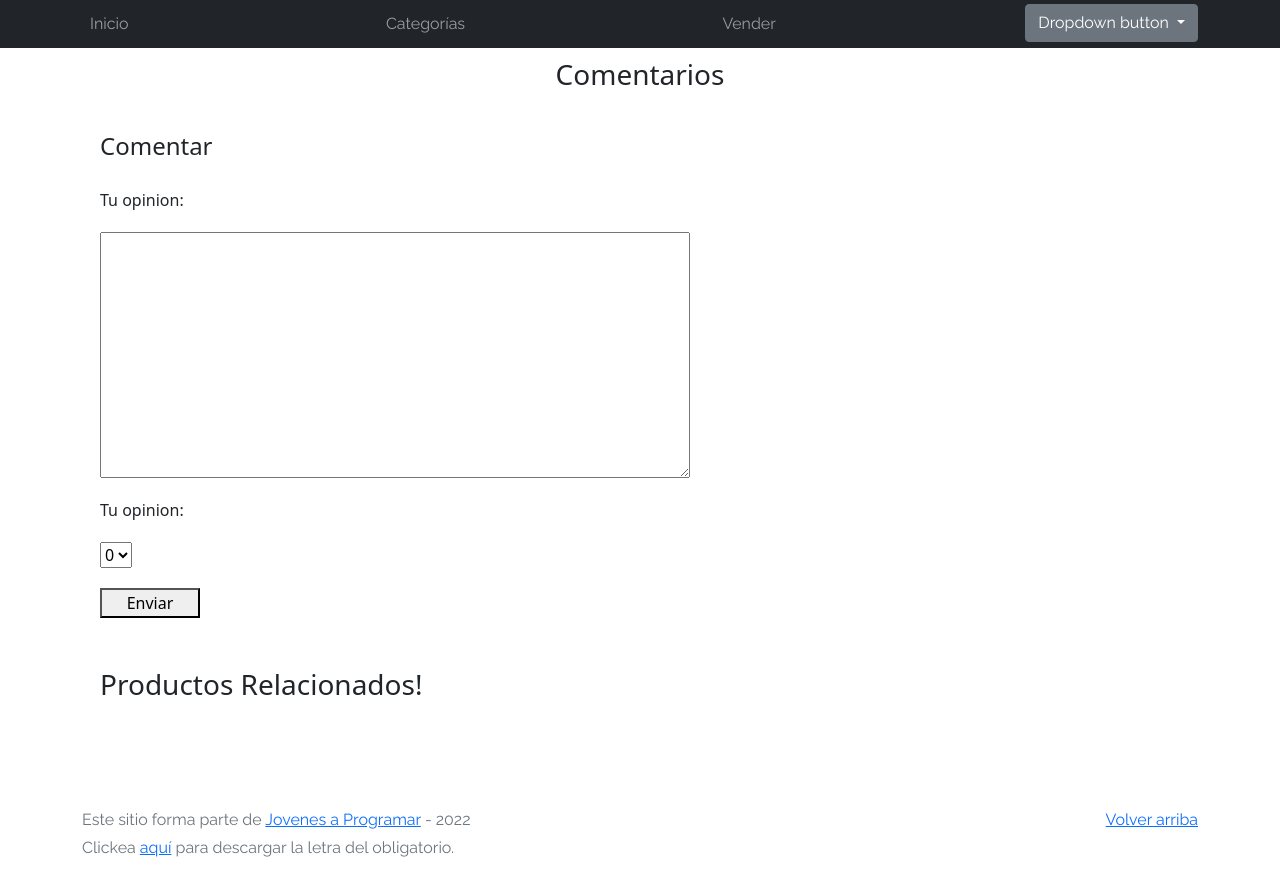
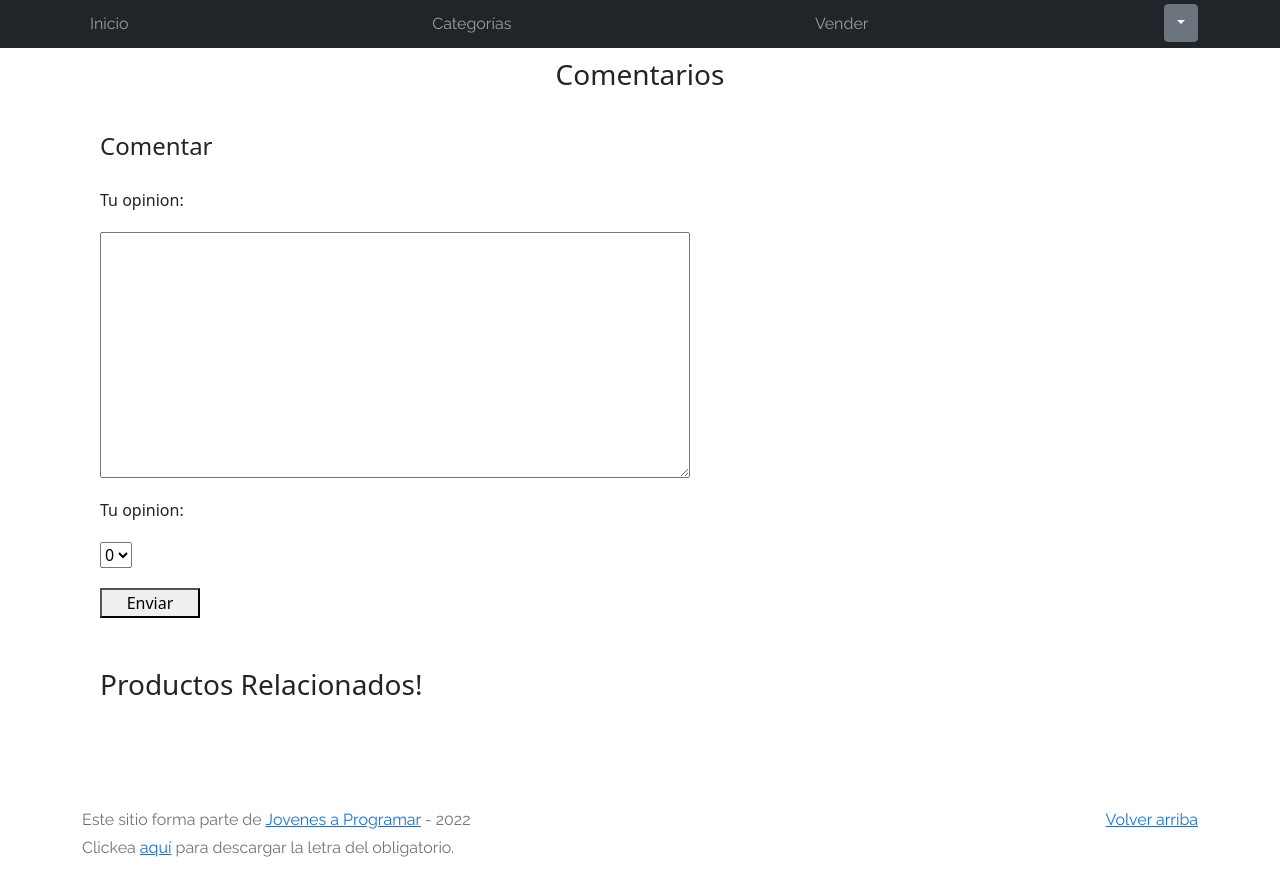
Before and after one commit to guskpo20/JapProyecto, a plain HTML site: page product-info.html in a window 1280 px wide. Drawn offline with Linux system fonts and the light colour scheme; no server answers.

Commit message:
Update product-info.html

```diff
--- a/product-info.html
+++ b/product-info.html
@@ -43,6 +43,7 @@
             <li class="nav-item">
               <a class="nav-link" href="sell.html">Vender</a>
             </li>
+            <li>
               <div class="dropdown">
                 <button
                   class="btn btn-secondary dropdown-toggle"
@@ -50,15 +51,15 @@
                   id="dropdownMenuButton1"
                   data-bs-toggle="dropdown"
                   aria-expanded="false"
-              >
-                Dropdown button
-              </button>
+                ></button>
                 <ul class="dropdown-menu" aria-labelledby="dropdownMenuButton1">
                   <li>
                     <a class="dropdown-item" href="cart.html">Mi carrito</a>
                   </li>
                   <li>
-                  <a class="dropdown-item" href="my-profile.html">Mi perfil</a>
+                    <a class="dropdown-item" href="my-profile.html"
+                      >Mi perfil</a
+                    >
                   </li>
                   <li>
                     <a id="logOut" class="dropdown-item" href="#"
@@ -67,6 +68,7 @@
                   </li>
                 </ul>
               </div>
+            </li>
           </ul>
         </div>
       </div>
```
Lines whose indentation alone changed are shown as unchanged.
